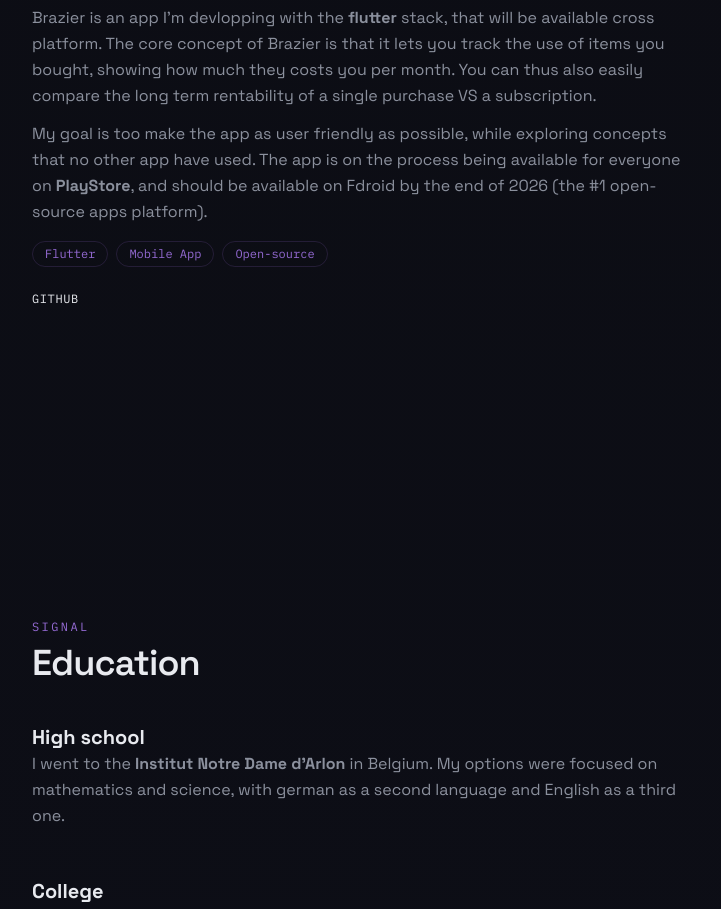
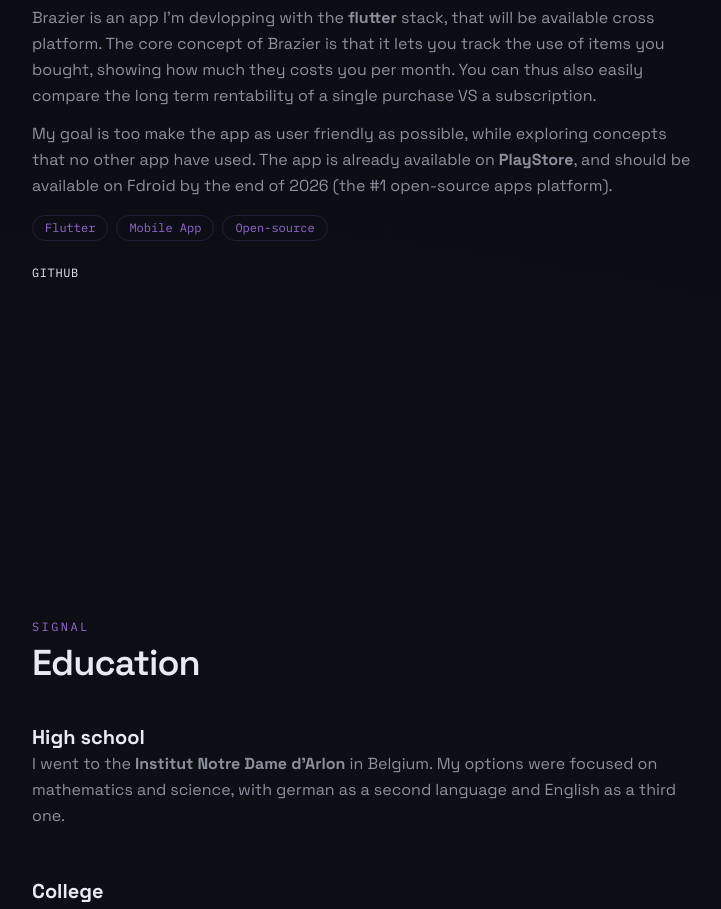
Before and after one commit to pentakoron1/Portfolio-SDB, a React (Vite) app: page / in a window 1280 px wide. Shown: the part 3540-4449 px from the top of the page, without its empty margins (120-841 px from the left). Built offline with nearby package versions, Linux system fonts and the light colour scheme; no server answers.

Commit message:
Updated Brazier project text

```diff
--- a/src/data/projects.ts
+++ b/src/data/projects.ts
@@ -54,7 +54,7 @@ export const projects: Project[] = [
       'The core concept of Brazier is that it lets you track the use of items you bought, showing how much they costs you per month. ' +
       'You can thus also easily compare the long term rentability of a single purchase VS a subscription. ' +
       '\n\nMy goal is too make the app as user friendly as possible, while exploring concepts that no other app have used. ' +
-      'The app is on the process being available for everyone on **PlayStore**, and should be available on Fdroid by the end of 2026 (the #1 open-source apps platform).',
+      'The app is already available on **PlayStore**, and should be available on Fdroid by the end of 2026 (the #1 open-source apps platform).',
     tags: ['Flutter', 'Mobile App', 'Open-source'],
     links: [{ label: 'Github', href: 'https://github.com/pentakoron1/brazier' }],
     media: { type: 'banner', src:asset('/images/projects/brazier_banner.webp'), alt: 'Project banner' },
```
